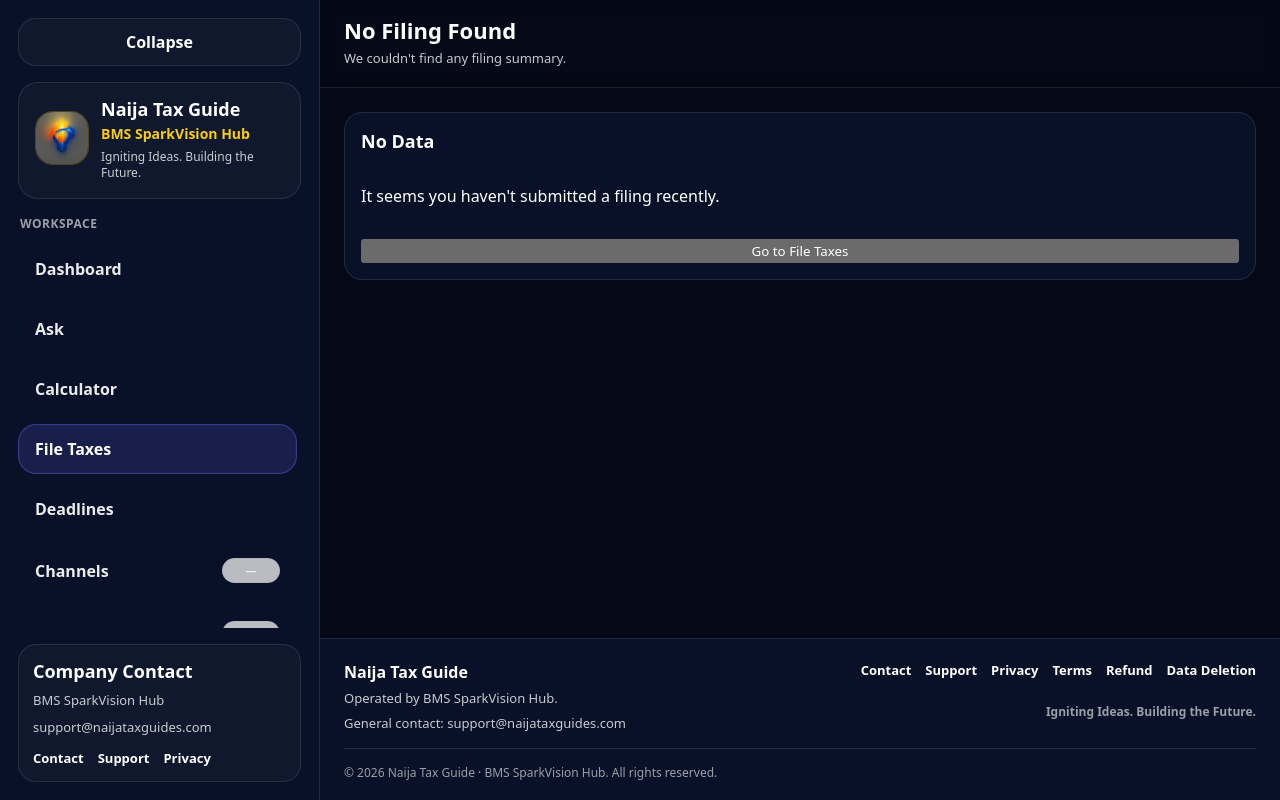
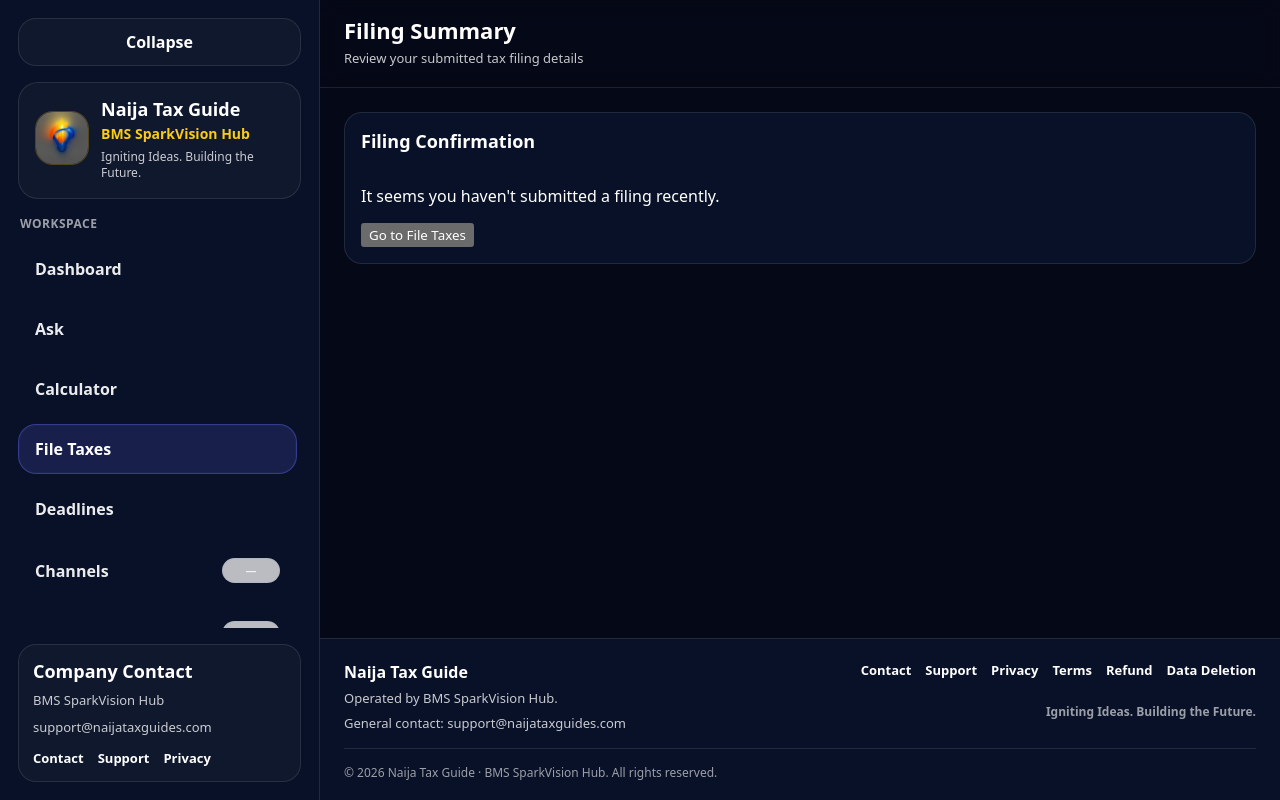
Before and after one commit to SirBM201/naija-tax-guide-frontend, a Next.js app: page /file/summary in a window 1280 px wide. Built offline with nearby package versions, Linux system fonts and the light colour scheme; no server answers; sample sign-in values are in the browser's storage.

Commit message:
Update page.tsx

```diff
--- a/app/file/summary/page.tsx
+++ b/app/file/summary/page.tsx
@@ -1,6 +1,6 @@
 "use client";
 
-import { useEffect, useState } from "react";
+import { useEffect, useState, Suspense } from "react"; // Import Suspense
 import { useRouter, useSearchParams } from "next/navigation";
 import AppShell from "@/components/app-shell";
 import { SectionStack } from "@/components/page-layout";
@@ -16,9 +16,10 @@ interface FilingSummary {
   submittedAt: string;
 }
 
-export default function FilingSummaryPage() {
+// This inner component contains all the logic and uses the useSearchParams hook
+function FilingSummaryContent() {
   const router = useRouter();
-  const searchParams = useSearchParams();
+  const searchParams = useSearchParams(); // useSearchParams is now safely inside Suspense
   const { user } = useAuth();
 
   const [summary, setSummary] = useState<FilingSummary | null>(null);
@@ -54,21 +55,13 @@ export default function FilingSummaryPage() {
 
   if (loading) {
     return (
-      <AppShell title="Filing Summary" subtitle="Loading your filing details...">
-        <SectionStack>
-          <WorkspaceSectionCard title="Please wait">
       <div className="flex justify-center py-12">Loading summary...</div>
-          </WorkspaceSectionCard>
-        </SectionStack>
-      </AppShell>
     );
   }
 
   if (!summary) {
     return (
-      <AppShell title="No Filing Found" subtitle="We couldn't find any filing summary.">
-        <SectionStack>
-          <WorkspaceSectionCard title="No Data">
+      <div>
         <p>It seems you haven't submitted a filing recently.</p>
         <button
           onClick={() => router.push("/file")}
@@ -76,16 +69,11 @@ export default function FilingSummaryPage() {
         >
           Go to File Taxes
         </button>
-          </WorkspaceSectionCard>
-        </SectionStack>
-      </AppShell>
+      </div>
     );
   }
 
   return (
-    <AppShell title="Filing Summary" subtitle="Review your submitted tax filing details">
-      <SectionStack>
-        <WorkspaceSectionCard title="Filing Confirmation">
     <div className="space-y-4">
       <div className="rounded-lg bg-green-50 p-4 border border-green-200">
         <h3 className="text-lg font-semibold text-green-800">✓ Filing Submitted Successfully</h3>
@@ -130,6 +118,18 @@ export default function FilingSummaryPage() {
         </button>
       </div>
     </div>
+  );
+}
+
+// The default export wraps the inner component in <Suspense>
+export default function FilingSummaryPage() {
+  return (
+    <AppShell title="Filing Summary" subtitle="Review your submitted tax filing details">
+      <SectionStack>
+        <WorkspaceSectionCard title="Filing Confirmation">
+          <Suspense fallback={<div>Loading page...</div>}>
+            <FilingSummaryContent />
+          </Suspense>
         </WorkspaceSectionCard>
       </SectionStack>
     </AppShell>
```
Lines whose indentation alone changed are shown as unchanged.
